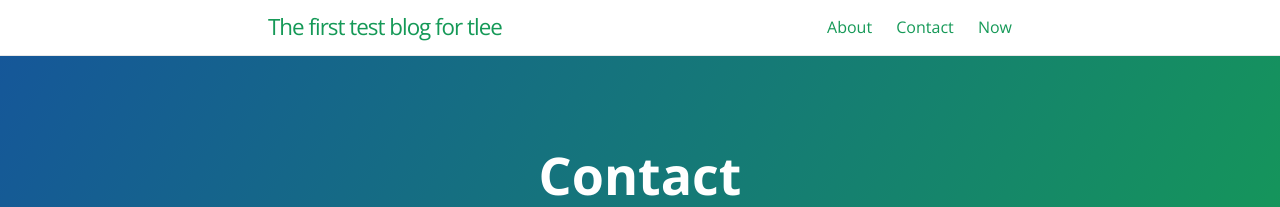
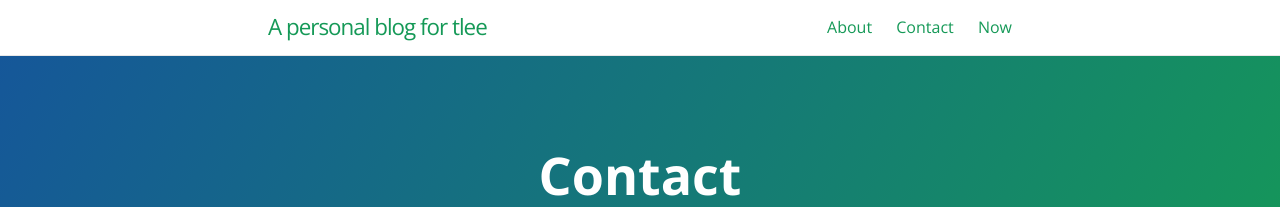
Before and after one commit to letlee/letlee.github.io, a Jekyll site: the page built from contact.md, in a window 1280 px wide. Shown: the top 207 px of the page. Built offline with Jekyll 4.4.1, drawn with Linux system fonts in a browser that asks for light colours.

Commit message:
url changed

```diff
--- a/_config.yml
+++ b/_config.yml
@@ -18,16 +18,16 @@
 # You can create any custom variable you would like, and they will be accessible
 # in the templates via {{ site.myvariable }}.
 
-title: The first test blog for tlee
+title: A personal blog for tlee
 email: checkup@email.com
 description: >- # this means to ignore newlines until "baseurl:"
   Write an awesome description for your new site here. You can edit this
   line in _config.yml. It will appear in your document head meta (for
   Google search results) and in your feed.xml site description.
 baseurl: "" # the subpath of your site, e.g. /blog
-url: "https://letlee.github.io" # the base hostname & protocol for your site, e.g. http://example.com
+url: "https://actlee.github.io" # the base hostname & protocol for your site, e.g. http://example.com
 twitter_username: none
-github_username:  letlee
+github_username:  actlee
 
 # Build settings
 # theme: jekyll-theme-minimal
```
